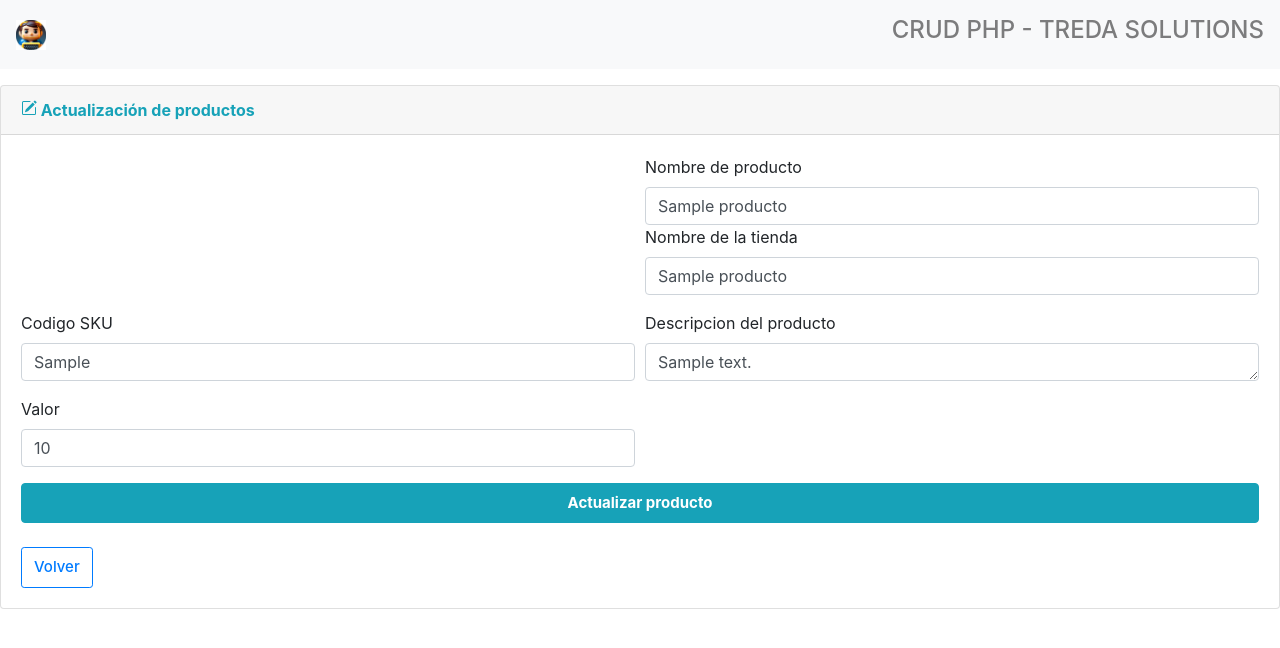
After one commit to Sebas30/TredaSolutions, a PHP site: page /crud/form_actualizar.php?id=1 in a window 1280 px wide. The commit adds this page. Shown: the top 648 px of the page. Run offline with PHP 8.4, Linux system fonts and the light colour scheme; tables that the repository leaves empty hold one stand-in row (values such as "Sample post").

Commit message:
Se avanza en el CRUD de productos, dando como avance el formulario de actualizacion, y el borrado de productos de la tienda

```diff
--- /dev/null
+++ b/crud/form_actualizar.php
@@ -0,0 +1,116 @@
+<?php
+
+require '../vendor/autoload.php';
+
+if (isset($_GET['id']) && is_numeric($_GET['id'])) {
+
+    $id = $_GET['id'];
+
+    $productosActualizar = new treda\productos;
+
+    $resultado = $productosActualizar->mostrarPorId($id);
+
+    if (!$resultado)
+        header('Location: index.php');
+} else {
+    header('Location: index.php');
+}
+
+?>
+
+<!DOCTYPE html>
+<html lang="en">
+
+<head>
+    <meta charset="UTF-8">
+    <meta http-equiv="X-UA-Compatible" content="IE=edge">
+    <meta name="viewport" content="width=device-width, initial-scale=1.0">
+
+    <link rel="stylesheet" href="../assets/bootstrap/css/bootstrap.min.css">
+
+    <link rel="stylesheet" href="../assets/css/stylesCrud.css">
+
+
+
+    <title>CRUD PHP - TREDA SOLUTIONS</title>
+</head>
+
+<body>
+
+    <!-- Just an image -->
+    <nav class="navbar navbar-light bg-light mb-3">
+        <a class="navbar-brand" href="#">
+            <img src="../assets/images/logo_crud.jpg" width="30" height="30" alt="">
+        </a>
+        <h4 class="navbar-text text-gray">
+            CRUD PHP - TREDA SOLUTIONS
+        </h4>
+    </nav>
+
+    <div class="">
+        <div class="card">
+            <div class="card-header font-weight-bold text-info">
+                <svg xmlns="http://www.w3.org/2000/svg" width="16" height="16" fill="currentColor" class="bi bi-pencil-square" viewBox="0 0 16 16">
+                    <path d="M15.502 1.94a.5.5 0 0 1 0 .706L14.459 3.69l-2-2L13.502.646a.5.5 0 0 1 .707 0l1.293 1.293zm-1.75 2.456-2-2L4.939 9.21a.5.5 0 0 0-.121.196l-.805 2.414a.25.25 0 0 0 .316.316l2.414-.805a.5.5 0 0 0 .196-.12l6.813-6.814z" />
+                    <path fill-rule="evenodd" d="M1 13.5A1.5 1.5 0 0 0 2.5 15h11a1.5 1.5 0 0 0 1.5-1.5v-6a.5.5 0 0 0-1 0v6a.5.5 0 0 1-.5.5h-11a.5.5 0 0 1-.5-.5v-11a.5.5 0 0 1 .5-.5H9a.5.5 0 0 0 0-1H2.5A1.5 1.5 0 0 0 1 2.5v11z" />
+                </svg> Actualización de productos
+            </div>
+            <div class="card-body">
+                <form action="accionesP.php" method="POST" enctype="multipart/form-data">
+                    <input type="hidden" name="id" value="<?php print $resultado['id'] ?>">
+                    <div class="form-row">
+
+                        <div class="form-group col-md-6 mx-auto text-center">
+                            <?php
+                            $foto = '../upload/' . $resultado['imagen'];
+
+                            if (file_exists($foto)) {
+                            ?>
+                                <center>
+                                    <img src="<?php print $foto; ?>" class="img-responsive" title="Imagen actual" width="200" height="200">
+                                    <input type="file" class="form-control-file" id="" name="foto">
+                                    <input type="hidden" name="foto_temp" id="imagen" value="<?php print $resultado['imagen'] ?>" required>
+                                </center>
+                            <?php } ?>
+                        </div>
+
+                        <div class="form-group col-md-6">
+                            <label for="inputPassword4">Nombre de producto</label>
+                            <input type="text" class="form-control" value="<?php print $resultado['nombreP'] ?>" name="nombreP">
+
+                            <label for="inputEmail4">Nombre de la tienda</label>
+                            <input type="text" class="form-control" value="<?php print $resultado['nombreT'] ?>" name="nombreT">
+                        </div>
+                        <div class="form-group col-md-6">
+                            <label for="inputEmail4">Codigo SKU</label>
+                            <input type="text" class="form-control" value="<?php print $resultado['SKU'] ?>" name="SKU">
+                        </div>
+                        <div class="form-group col-md-6">
+                            <label for="inputPassword4">Descripcion del producto</label>
+                            <textarea class="form-control" id="exampleFormControlTextarea1" rows="1" name="DescrP" id="DescrP" maxlength="40"><?php print $resultado['DescrP'] ?></textarea>
+                        </div>
+                        <div class="form-group col-md-6">
+                            <label for="inputEmail4">Valor</label>
+                            <input type="text" class="form-control" value="<?php print $resultado['valor'] ?>" name="valor">
+                        </div>
+                    </div>
+
+                    <input type="submit" class="btn btn-info btn-block m-0 font-weight-bold" name="accion" value="Actualizar producto"><br>
+
+                    <a href="index.php" class="btn btn-outline-primary btn-sm">Volver</a>
+
+                </form>
+
+            </div>
+        </div>
+    </div>
+
+    <script src="../assets/jquery/jquery.min.js"></script>
+    <script src="../assets/bootstrap/js/bootstrap.min.js"></script>
+
+
+
+
+</body>
+
+</html>
--- a/functions/productos.php
+++ b/functions/productos.php
@@ -44,7 +44,7 @@ class productos
 
     public function mostrarProductos()
     {
-        $sql = "SELECT imagen, nombreT, nombreP, SKU, DescrP, valor, estado FROM productos";
+        $sql = "SELECT id,imagen, nombreT, nombreP, SKU, DescrP, valor, estado FROM productos";
         $resultado = $this->cn->prepare($sql);
 
         if ($resultado->execute())
@@ -52,7 +52,63 @@ class productos
 
         return false;
     }
+
+    public function mostrarPorId($id)
+    {
+        $sql = "SELECT * FROM productos WHERE id=:id";
+        $resultado = $this->cn->prepare($sql);
+        $_array = array(
+
+            ":id" => $id
+        );
+        if ($resultado->execute($_array))
+            return $resultado->fetch();
+
+
+        return false;
+    }
+
+    public function actualizarproductos($_params)
+    {
+        $sql = "UPDATE productos SET imagen=:imagen,nombreT=:nombreT,nombreP=:nombreP,SKU=:SKU,DescrP=:DescrP,valor=:valor WHERE id=:id";
+
+        $resultado = $this->cn->prepare($sql);
+
+        $_array = array(
+            ":imagen" => $_params['imagen'],
+            ":nombreT" => $_params['nombreT'],
+            ":nombreP" => $_params['nombreP'],
+            ":SKU" => $_params['SKU'],
+            ":DescrP" => $_params['DescrP'],
+            ":valor" => $_params['valor'],
+            ":id" => $_params['id'],
+        );
+
+        if ($resultado->execute($_array))
+            return true;
+
+
+        return false;
+    }
+
+    public function eliminarProducto($id)
+    {
+        $sql = "DELETE FROM productos WHERE id=:id ";
+        $resultado = $this->cn->prepare($sql);
+
+        $_array = array(
+
+            ":id" => $id
+        );
+
+        if ($resultado->execute($_array))
+            return true;
+
+
+        return false;
+    }
 }
 
 
+
 ?>
```
Also changed, not shown: crud/accionesP.php (+103 -6 lines), crud/index.php (+5 -10 lines), upload/Aretes Cruz Circonias Negros.jpg (added), upload/dog.jpg (added), upload/logo panda 2-01.jpg (added).
